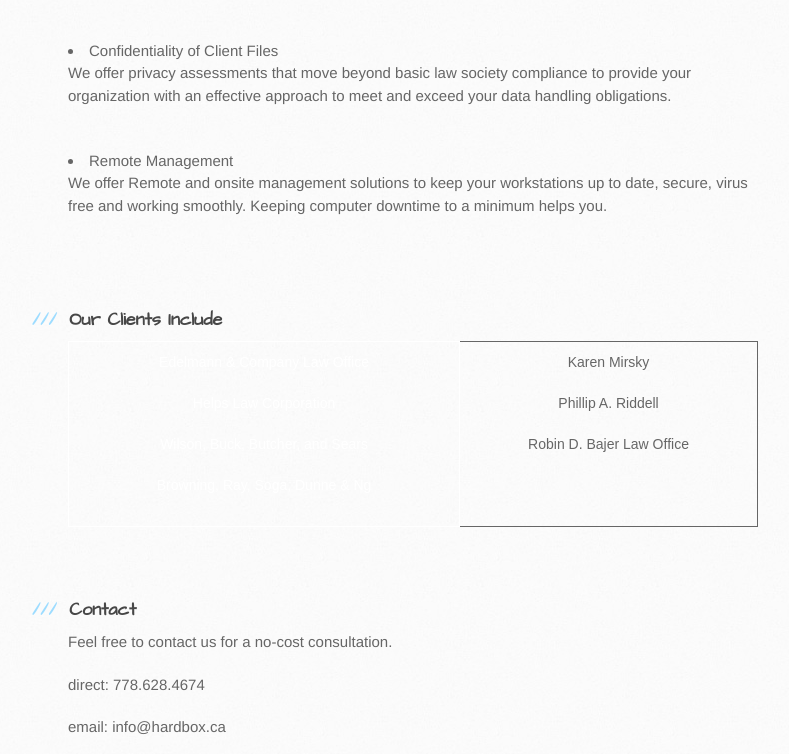
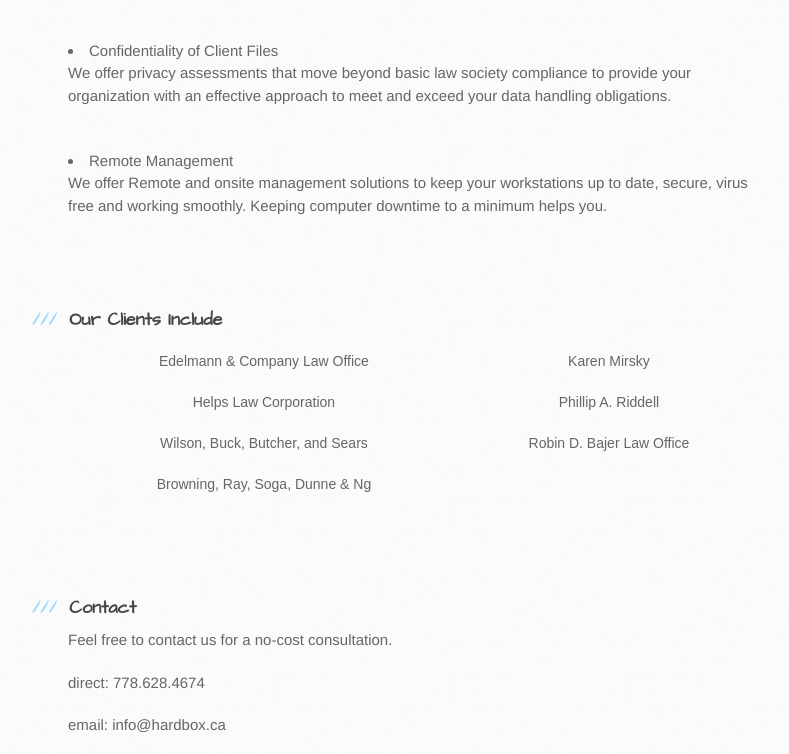
Before and after one commit to hardBox/hardBox.github.io, a plain HTML site: page index.html in a window 1280 px wide. Shown: the part 966-1720 px from the top of the page, without its empty margins (102-891 px from the left). Drawn offline with Linux system fonts and the light colour scheme.

Commit message:
Update index.html

```diff
--- a/index.html
+++ b/index.html
@@ -73,32 +73,26 @@
 
 
 
+<style type="text/css">
+.tg  {border-collapse:collapse;border-spacing:0;border:none;margin:0px auto;}
+.tg td{font-family:Arial, sans-serif;font-size:14px;padding:10px 5px;border-style:solid;border-width:0px;overflow:hidden;word-break:normal;}
+.tg th{font-family:Arial, sans-serif;font-size:14px;font-weight:normal;padding:10px 5px;border-style:solid;border-width:0px;overflow:hidden;word-break:normal;}
+</style>
+<table class="tg">
+  <tr>
+    <th class="tg-031e">          <p>Edelmann & Company Law Office</p>
+    <p>Helps Law Corporation</p>
+    <p>Wilson, Buck, Butcher, and Sears</p>
+    <p>Browning, Ray, Soga, Dunne & Ng</p></th>
+    <th class="tg-031e">            <p>Karen Mirsky</p>
+      <p>Phillip A. Riddell</p>
+      <p>Robin D. Bajer Law Office</p>
+      </th>
+  </tr>
+</table>
 
 
 
-<style type="text/css">
-.tg  {border-collapse:collapse;border-spacing:0;}
-.tg td{font-family:Arial, sans-serif;font-size:14px;padding:10px 5px;border-style:solid;border-width:1px;overflow:hidden;word-break:normal;}
-.tg th{font-family:Arial, sans-serif;font-size:14px;font-weight:normal;padding:10px 5px;border-style:solid;border-width:1px;overflow:hidden;word-break:normal;}
-.tg .tg-2uhc{color:#ffffff}
-</style>
-<table class="tg">
-  <tr>
-    <th class="tg-2uhc">
-          <p>Edelmann & Company Law Office</p>
-    <p>Helps Law Corporation</p>
-    <p>Wilson, Buck, Butcher, and Sears</p>
-    <p>Browning, Ray, Soga, Dunne & Ng</p>
-
-    </th>
-    <th class="tg-031e">
-            <p>Karen Mirsky</p>
-      <p>Phillip A. Riddell</p>
-      <p>Robin D. Bajer Law Office</p>
-
-    </th>
-  </tr>
-</table>
 
 
 <P><BR></BR></P>
```
